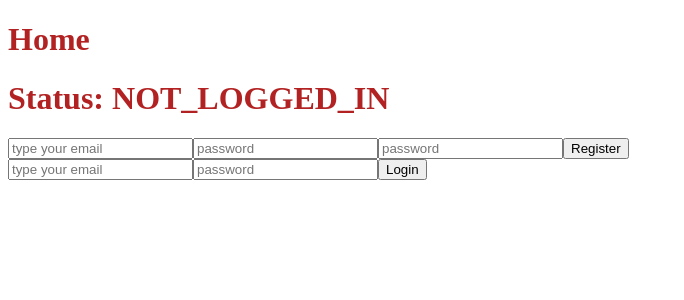
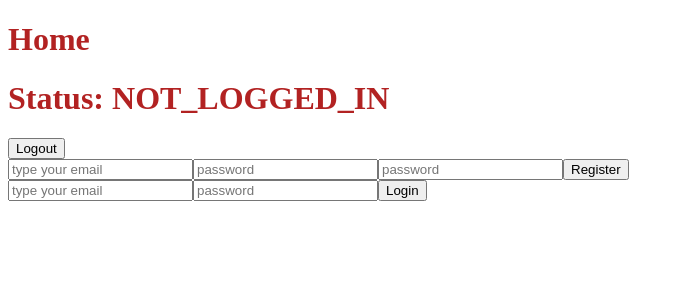
Before and after one commit to ricardovaltierra/task-track-app, a React (Create React App) app: page / in a window 1280 px wide. Shown: the top 300 px of the page, without its empty margins (0-684 px from the left). Built offline with nearby package versions, Linux system fonts and the light colour scheme; no server answers.

Commit message:
handleLogout implemented on App

```diff
--- a/src/components/App.js
+++ b/src/components/App.js
@@ -14,6 +14,7 @@ class App extends Component {
     }
 
     this.handleLogin = this.handleLogin.bind(this);
+    this.handleLogout = this.handleLogout.bind(this);
   }
 
   checkLoginStatus() {
@@ -38,6 +39,19 @@ class App extends Component {
     this.checkLoginStatus()
   }
 
+  handleLogout() {
+    axios.delete('http://localhost:3001/logout', { withCredentials: true })
+    .then((response) => {
+      if (response.data.logged_out)
+      this.setState({
+        loggedInStatus: 'NOT_LOGGED_IN',
+        user: {}
+      });
+    }).catch(error =>
+      console.log('logout error: ', error)
+      );
+  }
+
   handleLogin(data) {
     this.setState({
       loggedInStatus: 'LOGGED_IN',
@@ -54,7 +68,11 @@ class App extends Component {
             exact
             path="/"
             render={props => (
-              <Home {...props}  handleLogin={this.handleLogin} loggedInStatus={this.state.loggedInStatus} />
+              <Home
+              {...props}
+              handleLogin={this.handleLogin}
+              handleLogout={this.handleLogout}
+              loggedInStatus={this.state.loggedInStatus} />
             )}
             />
             <Route
--- a/src/components/Home.js
+++ b/src/components/Home.js
@@ -15,10 +15,13 @@ class Home extends Component {
   }
 
   render() {
+    const { handleLogout } = this.props;
+
     return (
       <div>
         <h1>Home</h1>
         <h1>Status: {this.props.loggedInStatus}</h1>
+        <button onClick={() => handleLogout()}>Logout</button>
         <Registration handleSuccessfulAuth={this.handleSuccessfulAuth} />
         <Login handleSuccessfulAuth={this.handleSuccessfulAuth} />
       </div>
```
